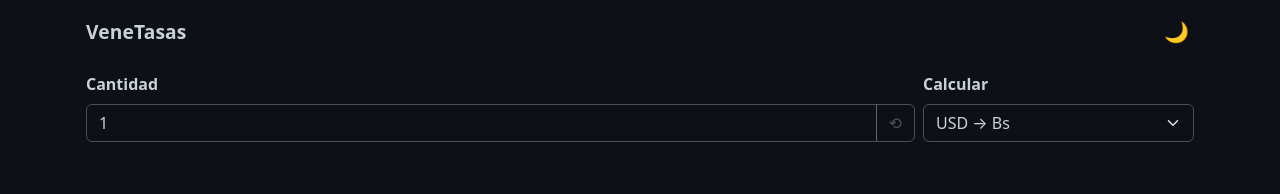
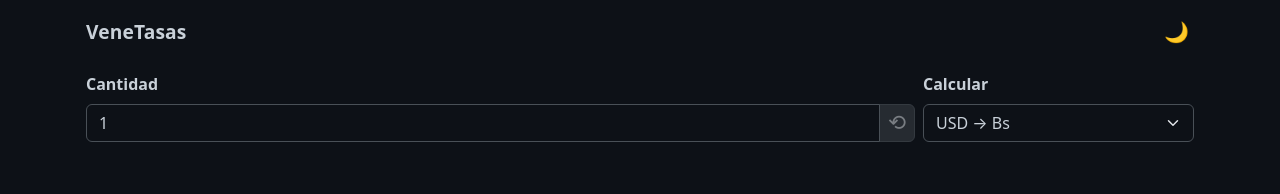
Before and after one commit to SindromeDeLuis/venetasas, a Vue app: page /rates in a window 1280 px wide. Shown: the top 194 px of the page. Built offline with nearby package versions, Linux system fonts and the light colour scheme; no server answers.

Commit message:
Enhance BaseInput component with reset button styling and functionality; update Netlify configuration for development environment

```diff
--- a/src/components/BaseInput.vue
+++ b/src/components/BaseInput.vue
@@ -22,11 +22,11 @@
           <button
             :disabled="modelValue === 1"
             type="button"
-            class="btn btn-outline-secondary d-flex align-items-center justify-content-center"
+            class="btn btn-reset-input d-flex align-items-center justify-content-center"
             @click="reset"
             aria-label="Reiniciar valor"
           >
-            ⟲
+            <span class="icon-reset">⟲</span>
           </button>
         </div>
       </div>
@@ -88,4 +88,38 @@ function reset() {
   /*height: 88px;
   border-bottom: 1px solid var(--bs-border-color);*/
 }
+
+.btn-reset-input {
+  border: 1px solid var(--bs-border-color);
+  background-color: var(--bs-body-bg);
+  color: var(--bs-body-color);
+  transition: border-color 0.15s ease-in-out, box-shadow 0.15s ease-in-out;
+  padding: 0 0.5rem;
+  line-height: 1;
+}
+
+.btn-reset-input:hover:not(:disabled) {
+  background-color: var(--bs-tertiary-bg);
+  border-color: var(--bs-border-color-translucent);
+}
+
+.btn-reset-input:focus {
+  outline: 0;
+  border-color: #86b7fe;
+  box-shadow: 0 0 0 0.25rem rgba(13, 110, 253, 0.25);
+}
+
+.btn-reset-input:disabled {
+  background-color: var(--bs-secondary-bg);
+  border-color: var(--bs-border-color);
+  opacity: 0.65;
+  color: var(--bs-secondary-color);
+}
+
+.icon-reset {
+  font-size: 1.35rem;
+  font-weight: 500;
+  display: inline-block;
+  transform: translateY(-1px); /* Pequeña compensación visual si notas que el carácter ⟲ no está perfectamente centrado */
+}
 </style>
```
Also changed, not shown: 1 other file (tests, documents, lock files or other folders).
